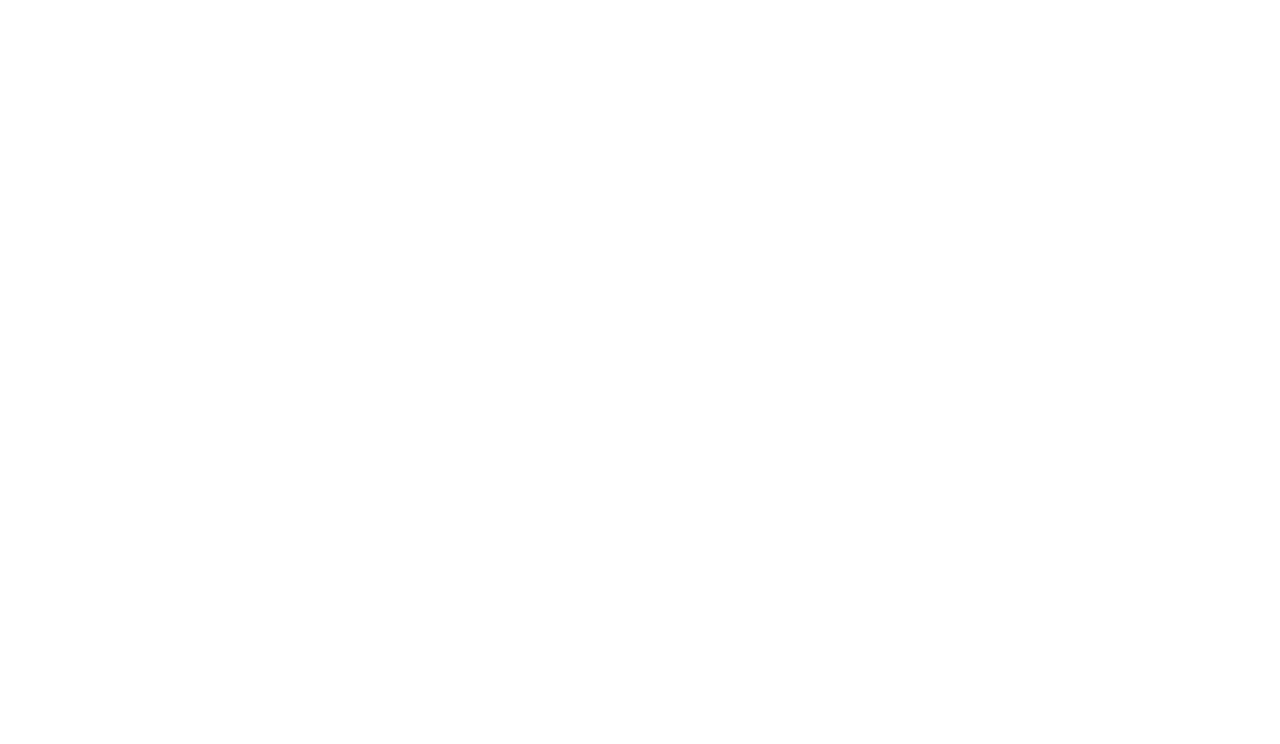
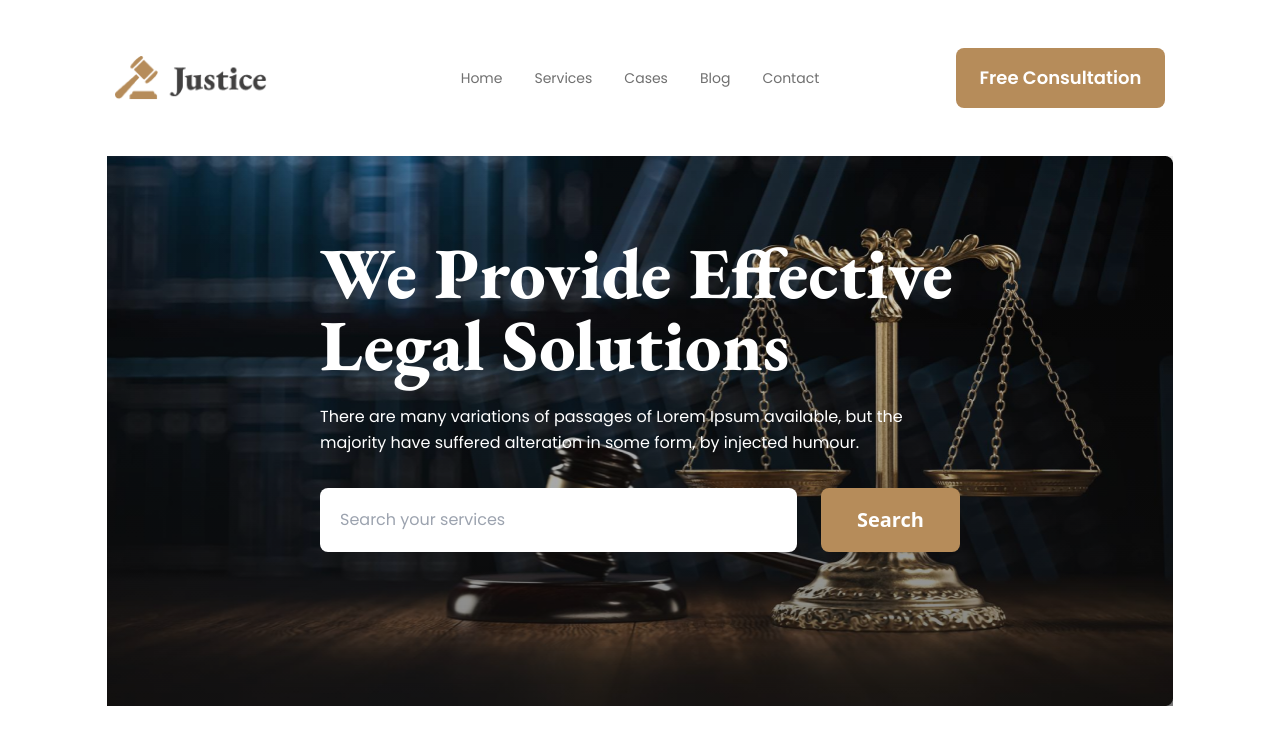
Before and after one commit to Sadiqur057/Justice, a plain HTML site: page index.html in a window 1280 px wide. Drawn offline with nearby package versions, Linux system fonts and the light colour scheme.

Commit message:
added header section

```diff
--- a/index.html
+++ b/index.html
@@ -16,7 +16,56 @@
 </head>
 
 <body>
-
+  <header class="w-[90%] md:w-5/6 mx-auto">
+    <nav>
+      <div class="navbar  my-4 md:my-10">
+        <div class="navbar-start">
+          <div class="dropdown">
+            <div tabindex="0" role="button" class="btn btn-ghost lg:hidden">
+              <svg xmlns="http://www.w3.org/2000/svg" class="h-5 w-5" fill="none" viewBox="0 0 24 24"
+                stroke="currentColor">
+                <path stroke-linecap="round" stroke-linejoin="round" stroke-width="2" d="M4 6h16M4 12h8m-8 6h16" />
+              </svg>
+            </div>
+            <ul tabindex="0" class="menu menu-sm dropdown-content mt-3 z-[1] p-2 shadow rounded-box w-52 bg-base-100 text-c-secondary">
+              <li><a class="font-bold" href="#">Home</a></li>
+              <li><a class="text-c-header" href="#about">Services</a></li>
+              <li><a class="text-c-header" href="#pages">Cases</a></li>
+              <li><a class="text-c-header" href="#blog">Blog</a></li>
+              <li><a class="text-c-header" href="#contact">Contact</a></li>
+            </ul>
+          </div>
+          <a> <img class="h-11" src="images/logo2.png" alt=""></a>
+        </div>
+        <div class="navbar-center hidden lg:flex">
+          <ul class="menu menu-horizontal px-1 text-c-secondary">
+            <li><a class="" href="#">Home</a></li>
+            <li><a href="#about">Services</a></li>
+            <li><a href="#pages">Cases</a></li>
+            <li><a href="#blog">Blog</a></li>
+            <li><a href="#contact">Contact</a></li>
+          </ul>
+        </div>
+        <div class="navbar-end">
+          <a
+            class="rounded-lg py-2 px-4 md:py-4 md:px-6 bg-c-primary text-lg text-white font-semibold cursor-pointer hover:bg-[#b48a70] border-none">Free Consultation</a>
+        </div>
+      </div>
+    </nav>
+    <!-- banner -->
+    <div
+      class="bg-[linear-gradient(180deg,#11111110,#11111190),url('images/banner.png')] text-white h-[550px] bg-cover bg-right">
+      <div class="md:w-3/5 mx-auto py-20">
+        <h1 class="font-extrabold text-7xl">We Provide Effective Legal Solutions</h1>
+        <p class="leading-relaxed mt-6 mb-8">There are many variations of passages of Lorem Ipsum available, but the majority have suffered alteration in
+          some form, by injected humour.</p>
+        <form class="flex gap-6">
+          <input class="flex-1 p-5 rounded-lg font-poppins" type="text" placeholder="Search your services">
+          <button class="bg-[#B68C5A] py-4 px-9 hover:bg-[#b48a70] border-none rounded-lg font-semibold text-xl" type="submit">Search</button>
+        </form>
+      </div>
+    </div>
+  </header>
 
 </body>
 
```
